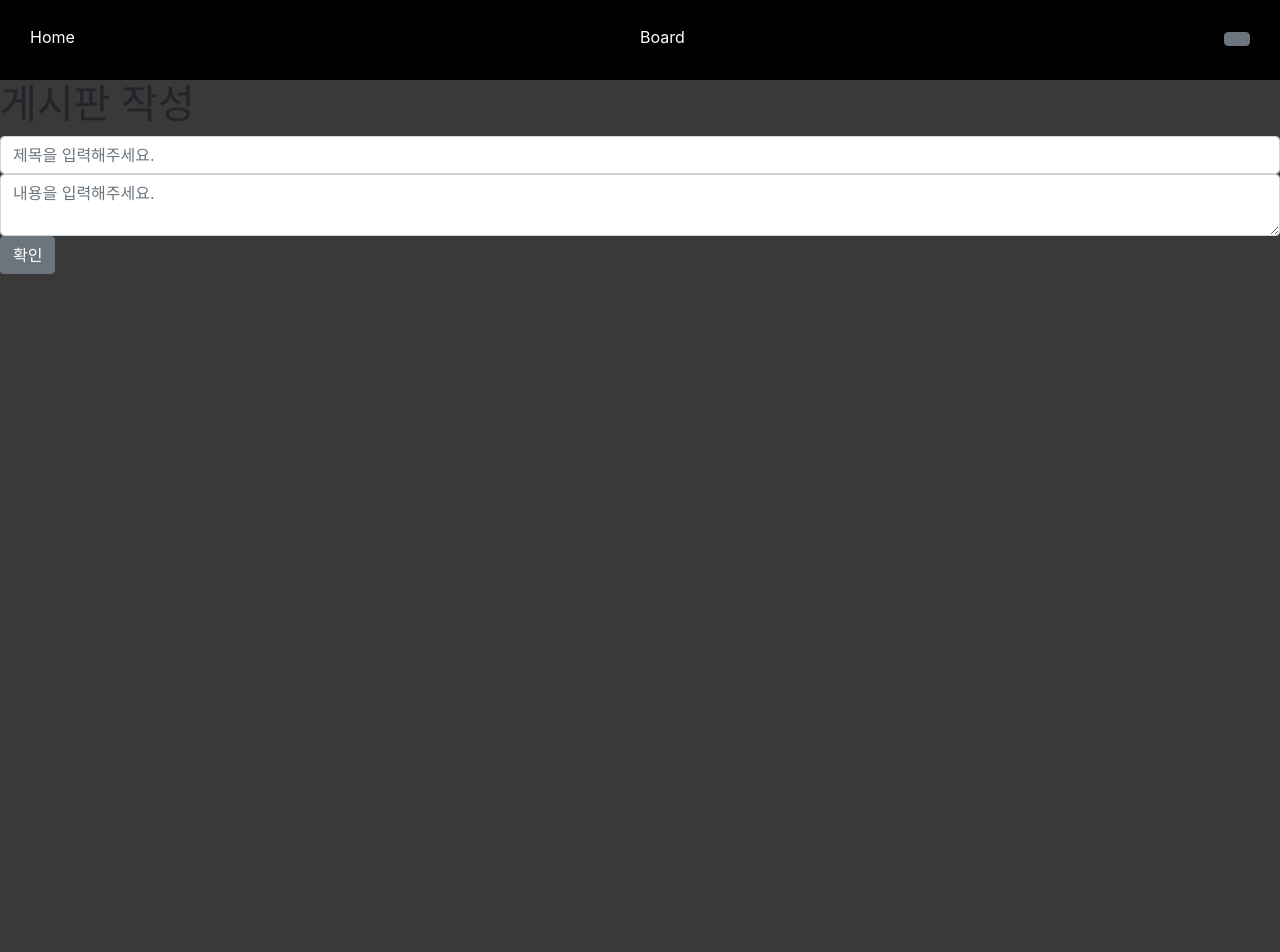
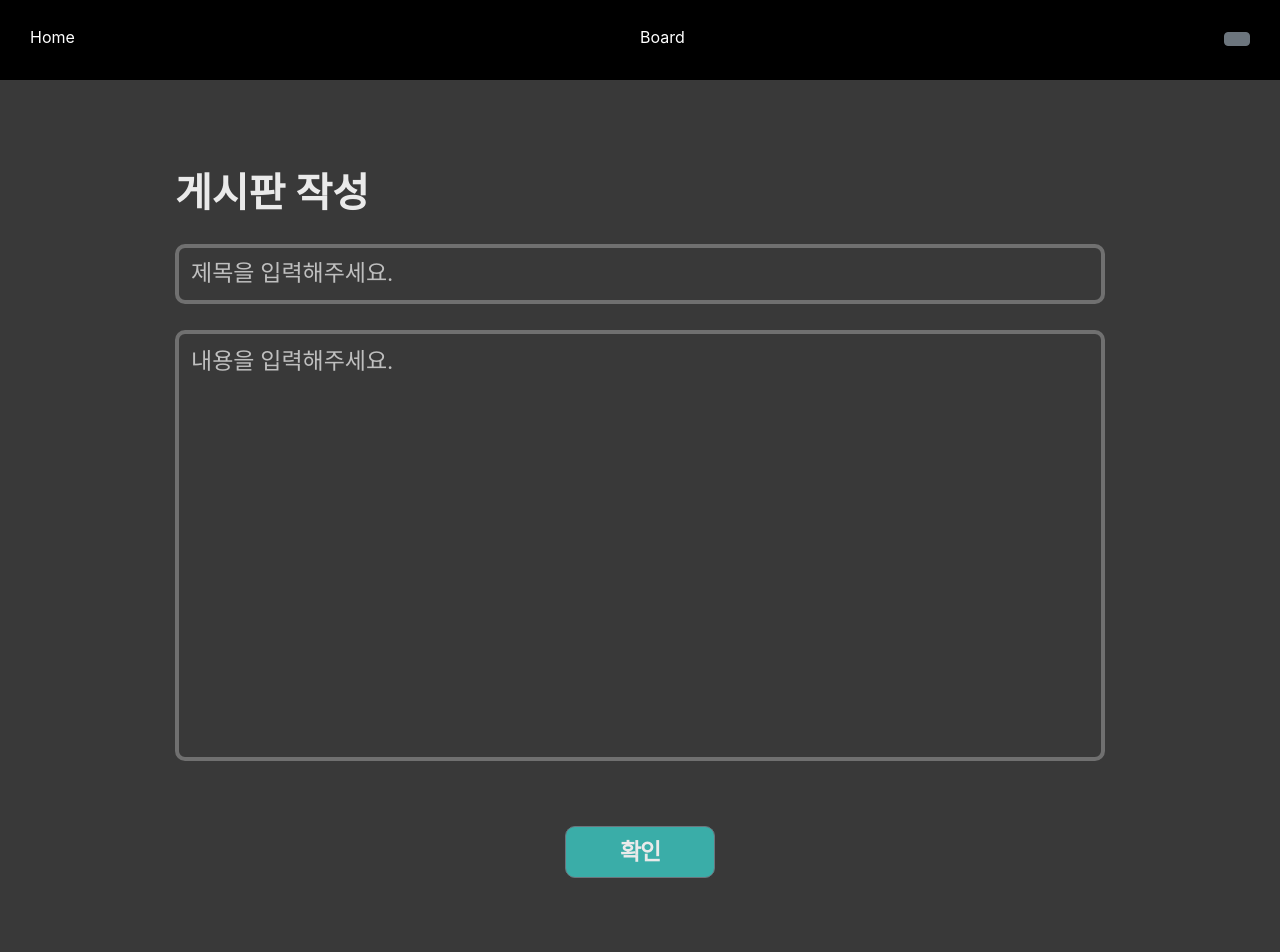
Before and after one commit to 0420syj/KOSM, a React (Create React App) app in the folder test6/frontend/: page /write in a window 1280 px wide. Shown: the top 952 px of the page. Built offline with nearby package versions, Linux system fonts and the light colour scheme.

Commit message:
게시판 업데이트
1. 게시판 목록
- Zeplin 맞춰서 디자인
- 페이지 버튼 등 일부 할일 남아있음

2. 게시판 쓰기
- 완성

```diff
--- a/test6/frontend/src/board/Board.scss
+++ b/test6/frontend/src/board/Board.scss
@@ -1,10 +1,104 @@
-.boardScreen{
+.board-container{
     width: 100%;
-    height: 100%;
     margin: 80px auto;
     padding-left: 40px;
     padding-right: 40px;
     display:flex;
     justify-content: center;
     align-items: center;
+    background-color: #393939;
 }
+
+.board-title {
+    width: 150px;
+    height: 66px;
+    font-family: NotoSans;
+    font-size: 50px;
+    font-weight: bold;
+    font-stretch: normal;
+    font-style: normal;
+    line-height: 1;
+    letter-spacing: normal;
+    text-align: left;
+    color: #eaeaea;
+}
+
+.table-wrap {
+    border-top: solid 2px #eaeaea;
+    border-bottom: solid 2px #eaeaea;
+    border-collapse: collapse !important;
+}
+
+.table-head  {
+    width: 40px;
+    height: 27px;
+    font-family: NotoSans;
+    font-size: 20px;
+    font-weight: bold;
+    font-stretch: normal;
+    font-style: normal;
+    line-height: 2.5;
+    letter-spacing: normal;
+    text-align: center;
+    color: #bfbfbf;
+    border-bottom : 1px solid #707070;
+  }
+
+  .table-body, .column-title {
+    width: 12px;
+    height: 27px;
+    font-family: NotoSans;
+    font-size: 20px;
+    font-weight: 300;
+    font-stretch: normal;
+    font-style: normal;
+    line-height: 2.5;
+    letter-spacing: normal;
+    text-align: center;
+    color: #ffffff;
+  }
+
+  .column-title:hover {
+    color:#3aada8;
+  }
+
+  .search-field, .search-field:focus {
+    width: 320px;
+    height: 43px;
+    border-radius: 9px;
+    border: solid 3px #707070;
+    background-color: #414141;
+    padding-left: 18px;
+    padding-top: 7px;
+    margin-bottom: 22.5px;
+    float: right;
+    clear: both;
+    font-family: 'NotoSansCJKkr';
+    font-size: 20px;
+    font-weight: bold;
+    font-stretch: normal;
+    font-style: normal;
+    line-height: 1.25;
+    letter-spacing: normal;
+    text-align: left;
+    color: #bfbfbf;
+  }
+
+  .search-field::placeholder{
+    font-family: 'NotoSansCJKkr';
+    font-size: 20px;
+    font-weight: bold;
+    font-stretch: normal;
+    font-style: normal;
+    line-height: 1.25;
+    letter-spacing: normal;
+    text-align: left;
+    color: #bfbfbf;
+  }
+
+  .button-write {
+    width: 141px;
+    height: 52px;
+    background-color: #3aada8;
+    border-radius: 26px;
+  }
--- a/test6/frontend/src/board/Wirte.scss
+++ /dev/null
@@ -1,4 +0,0 @@
-.container {
-    margin: auto;
-    padding: 30px;
-}
--- a/test6/frontend/src/board/Write.js
+++ b/test6/frontend/src/board/Write.js
@@ -6,6 +6,7 @@ import AfterMenu from '../menu/after/AfterMenu';
 import { Button, Form, FormGroup, Label, Input, FormText } from 'reactstrap';
 import {writeBoard} from '../util/APIUtils'
 import { useHistory } from "react-router-dom";
+import './Write.scss'
 
 const Write = () => {
 
@@ -53,21 +54,22 @@ const Write = () => {
     }
 
     return (
-        <>
-            <div>
+        <div className="container">
+            <div className="top">
                 {
                     localStorage.getItem('isLogin') === 'false' ?
                     <BeforeMenu/>:
                     <AfterMenu/>
                 }
             </div>
-            <div className='container'>
-                <h1>게시판 작성</h1>
+            <div className='write-container'>
+                <h3 className="write-title">게시판 작성</h3>
                 <Form>
                     <Input
                         type="text"
                         name="title"
                         id="articleTitle"
+                        className="input-title"
                         placeholder="제목을 입력해주세요."
                         onChange={e => {validateTitle(e.target.value)}}>
                     </Input>
@@ -75,13 +77,17 @@ const Write = () => {
                         type="textarea"
                         name="content"
                         id="articleContent"
+                        className="input-content"
+                        style={{height:'431px'}}
                         placeholder="내용을 입력해주세요."
                         onChange={e => {validateContent(e.target.value)}}>
                     </Input>
-                    <Button onClick={handleSubmit}>확인</Button>
+                    <div style={{textAlign:'center'}}>
+                        <Button className="okay-button" onClick={handleSubmit}>확인</Button>
+                    </div>
                 </Form>
             </div>
-        </>
+        </div>
     )
 };
 
--- /dev/null
+++ b/test6/frontend/src/board/Write.scss
@@ -0,0 +1,113 @@
+.container {
+  position:relative;
+  max-width: 100%;
+  width: 100%;
+  height: 100%;
+  margin: 0px;
+  padding: 0px;
+}
+
+.top {
+  background: #414141;
+  // max-width: 100%;
+  width: 100%;
+  height: 80px;
+  margin: 0px;
+  padding: 0px;
+}
+
+.write-container {
+  width: calc(100% - 175px);
+  height: calc(100% - 80px);
+  position:absolute;
+  top:80px;
+  background: #393939;
+  overflow: hidden;
+  padding-left: 175px;
+  padding-top:101px;
+}
+
+.write-title {
+    font-family: NotoSansCJKkr;
+    font-size: 40px;
+    font-weight: bold;
+    font-stretch: normal;
+    font-style: normal;
+    line-height: 0.63;
+    letter-spacing: normal;
+    text-align: left;
+    color: #eaeaea;
+    margin-bottom: 38px;
+}
+
+.input-title, .input-title:focus {
+  height: 60px;
+  border-radius: 10px;
+  border: solid 4px #707070;
+  background-color: #393939;
+  font-family: NotoSansCJKkr;
+  font-size: 23px;
+  font-weight: normal;
+  font-stretch: normal;
+  font-style: normal;
+  line-height: 1.09;
+  letter-spacing: normal;
+  text-align: left;
+  color: #bfbfbf;
+  margin-bottom: 26px;
+
+}
+
+
+.input-content, .input-content:focus {
+  height: 431px;
+  border-radius: 10px;
+  border: solid 4px #707070;
+  background-color: #393939;
+  font-family: NotoSansCJKkr;
+  font-size: 23px;
+  font-weight: normal;
+  font-stretch: normal;
+  font-style: normal;
+  line-height: 1.09;
+  letter-spacing: normal;
+  text-align: left;
+  color: #bfbfbf;
+  resize:none;
+  margin-bottom: 65px;
+  padding-top: 15px;
+}
+
+.input-title::placeholder, .input-content::placeholder {
+  font-family: NotoSansCJKkr;
+  font-size: 23px;
+  font-weight: normal;
+  font-stretch: normal;
+  font-style: normal;
+  line-height: 1.09;
+  letter-spacing: normal;
+  text-align: left;
+  color: #bfbfbf;
+}
+
+
+.okay-button {
+
+  width: 150px;
+  height: 52px;
+  border-radius: 10px;
+  -webkit-backdrop-filter: blur(30px);
+  backdrop-filter: blur(30px);
+  background-color: #3aada8;
+
+  font-family: NotoSans;
+  font-size: 23px;
+  font-weight: bold;
+  font-stretch: normal;
+  font-style: normal;
+  line-height: 1.09;
+  letter-spacing: -1.15px;
+  text-align: center;
+  color: #eaeaea;
+
+}
--- a/test6/frontend/src/menu/SourceList.js
+++ b/test6/frontend/src/menu/SourceList.js
@@ -14,6 +14,7 @@ const SourceList = () => {
         <div
             style={{
                 width: `444px`,
+                height: `915px`,
                 background: '#414141',
                 paddingLeft: `${WIDTH * 48}px`,
                 paddingTop: `${HEIGHT * 38}px`,
@@ -31,7 +32,7 @@ const SourceList = () => {
                     lineHeight: '1.37',
                     letterSpacing: 'normal',
                     textAlign: 'left',
-                    marginBottom: '33px'
+                    marginBottom: '33px' // 41 + 33 = 74
                 }}>
                 Projects
                 </div>
@@ -52,7 +53,7 @@ const SourceList = () => {
                             borderRadius: '9px',
                             backgroundColor: '#f5f5f5',
                             padding: '2px 8px',
-                            marginBottom: '52px'
+                            marginBottom: '52px' // 44 + 52 = 96
                         }}
                         onChange={onChange} />
                 </label>
--- a/test6/frontend/src/source/MainSource.js
+++ b/test6/frontend/src/source/MainSource.js
@@ -5,7 +5,8 @@ import {IconContext} from 'react-icons';
 import axios from 'axios';
 import {addFavProject, deleteFavProject} from '../util/APIUtils';
 import OpenSourceData from '../data/OpenSourceData';
-import './MainSource.scss'
+import './MainSource.scss';
+
 const MainSource = (props) => {
     const [message, setMessage] = useState('');
     const [isFavorite, setIsFavorite] = useState(false);
--- a/test6/frontend/src/source/MainSource.scss
+++ b/test6/frontend/src/source/MainSource.scss
@@ -1,4 +1,3 @@
 .source-container{
     width:100%;
-    display: flex;
 }
--- a/test6/frontend/src/source/Source.js
+++ b/test6/frontend/src/source/Source.js
@@ -3,7 +3,7 @@ import SourceList from '../menu/SourceList';
 import BeforeMenu from '../menu/before/BeforeMenu';
 import MainSource from './MainSource';
 import AfterMenu from '../menu/after/AfterMenu';
-import './Source.scss'
+import './Source.scss';
 
 const Source = ({match}) => {
     return (
--- a/test6/frontend/src/source/Source.scss
+++ b/test6/frontend/src/source/Source.scss
@@ -25,15 +25,12 @@
 
 .source {
     width: calc(100%  - 444px); // left 너비만큼 빼기
-    height: calc(100% - 80px); // top 높이만큼 빼기
+    height: calc(100% - 75px); // top 높이만큼 빼기 왜 80px 빼는건데 75여야 꽉차는걸까
     // padding-left: 170px;
     // padding-top: 189px;
     position:absolute;
     top:80px;
     left:444px;
     background: #393939;
-    // background-image: url("/bg.png");
-    background-size: cover;
-
-    overflow:hidden;
+    // overflow:hidden;
 }
```
Also changed, not shown: test6/frontend/src/board/Board.js (+65 -29 lines), 1 other file (tests, documents, lock files or other folders). Lines whose indentation alone changed are shown as unchanged.
